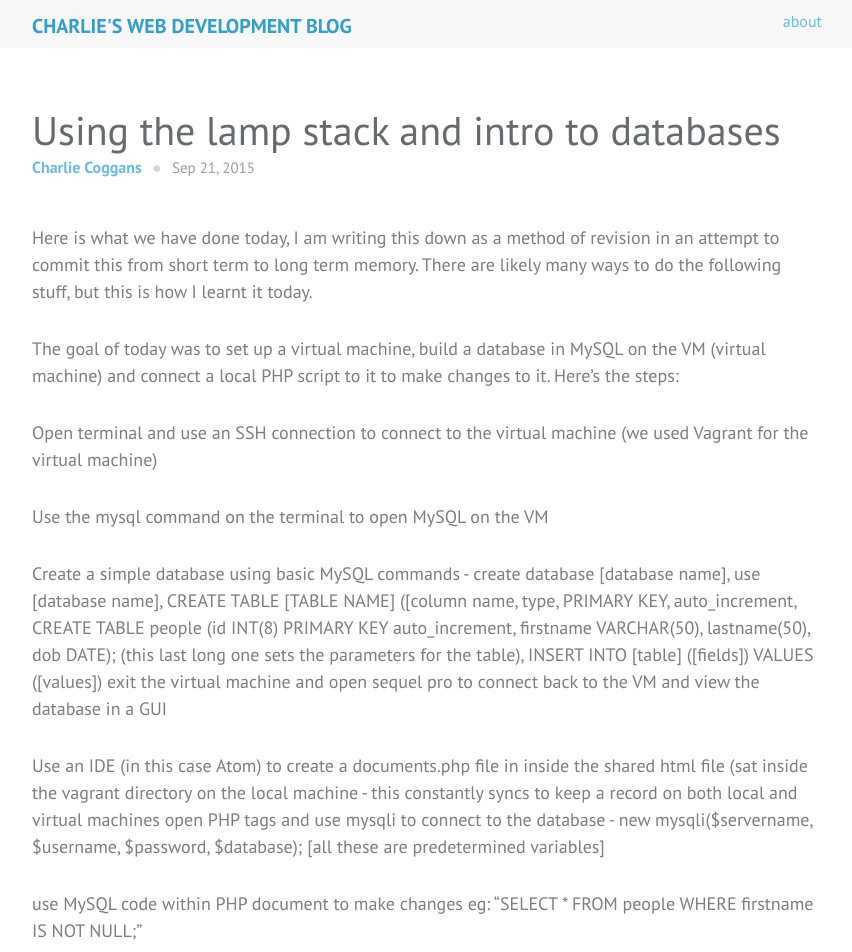
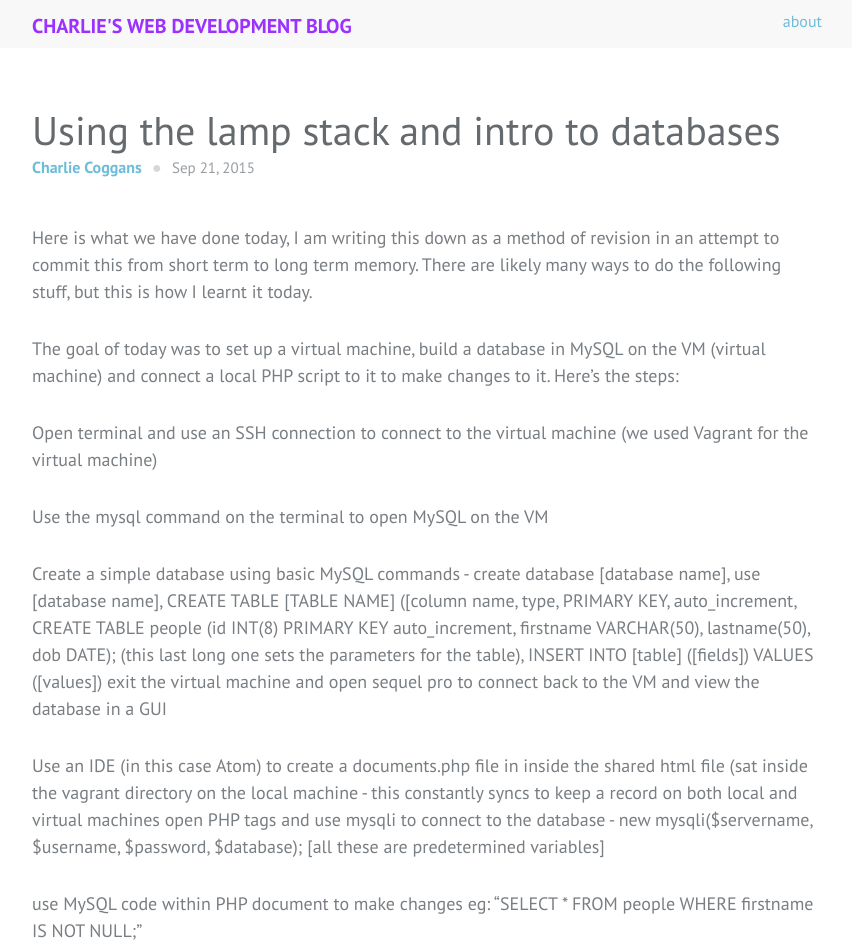
Before and after one commit to charliecog/mayden_blog, a Jekyll site: the page built from _posts/2015-09-21-Using-the-lamp-stack-and-databases.md, in a window 1280 px wide. Shown: the top 952 px of the page, without its empty margins (213-1065 px from the left). Built offline with Jekyll 4.4.1, drawn with Linux system fonts in a browser that asks for light colours; comment, search, counter and statistics services are not loaded.

Commit message:
updated the correct css finally

```diff
--- a/css/main.css
+++ b/css/main.css
@@ -628,7 +628,7 @@
     color: #525559; }
 
 .btn--default {
-  background-color: #6dbcda; }
+  background-color: #9B30FF; }
 .btn--success {
   background-color: #5ece7f; }
 .btn--error {
@@ -670,7 +670,7 @@
   font-size: 1.25em;
   display: block;
   text-align: center;
-  color: #339fc8; }
+  color: #9B30FF; }
   @media (min-width: 1px) and (max-width: 768px) {
     .site-logo {
       margin-top: 20px;
@@ -701,7 +701,7 @@
 
 .hero {
   height: 335px;
-  background: url("http://media.giphy.com/media/A06UFEx8jxEwU/giphy.gif"), linear-gradient(#75da8f, #77cae9);
+  background: url("http://static.tumblr.com/dcd48bf888afc9f3d92c4ed391929f7e/745mm1c/A2qn9gl0o/tumblr_static_1send0ulvgn40o0ks84w84kcs.jpg"), linear-gradient(#75da8f, #77cae9);
   background-blend-mode: multiply;
   background-repeat: no-repeat;
   background-size: cover;
```
Also changed, not shown: 7 other files.
